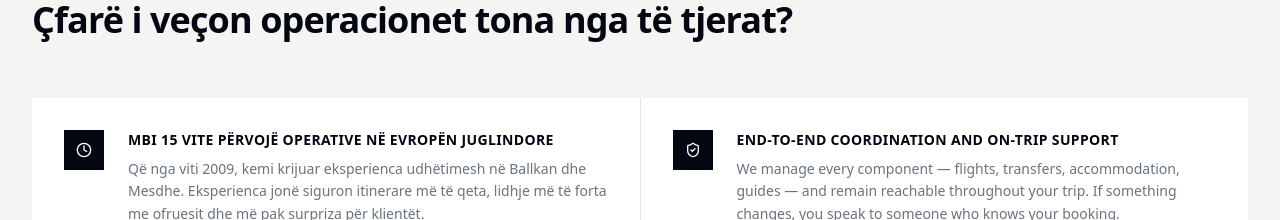
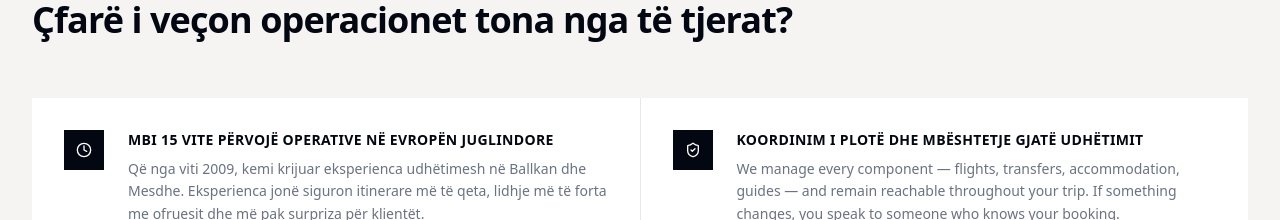
Before and after one commit to bla-mamba/univers-agency-finished, a React (Vite) app: page /about in a window 1280 px wide. Shown: the part 1480-1700 px from the top of the page. Built offline with nearby package versions, Linux system fonts and the light colour scheme; no server answers; the database is empty.

Commit message:
Updated AboutPage.tsx

```diff
--- a/src/pages/AboutPage.tsx
+++ b/src/pages/AboutPage.tsx
@@ -44,7 +44,7 @@ const whyChooseUs = [
 },
  {
  icon: ShieldCheck,
- title:'End-to-end coordination and on-trip support',
+ title:'Koordinim i plotë dhe mbështetje gjatë udhëtimit',
  description:
 'We manage every component — flights, transfers, accommodation, guides — and remain reachable throughout your trip. If something changes, you speak to someone who knows your booking.',
 },
```
